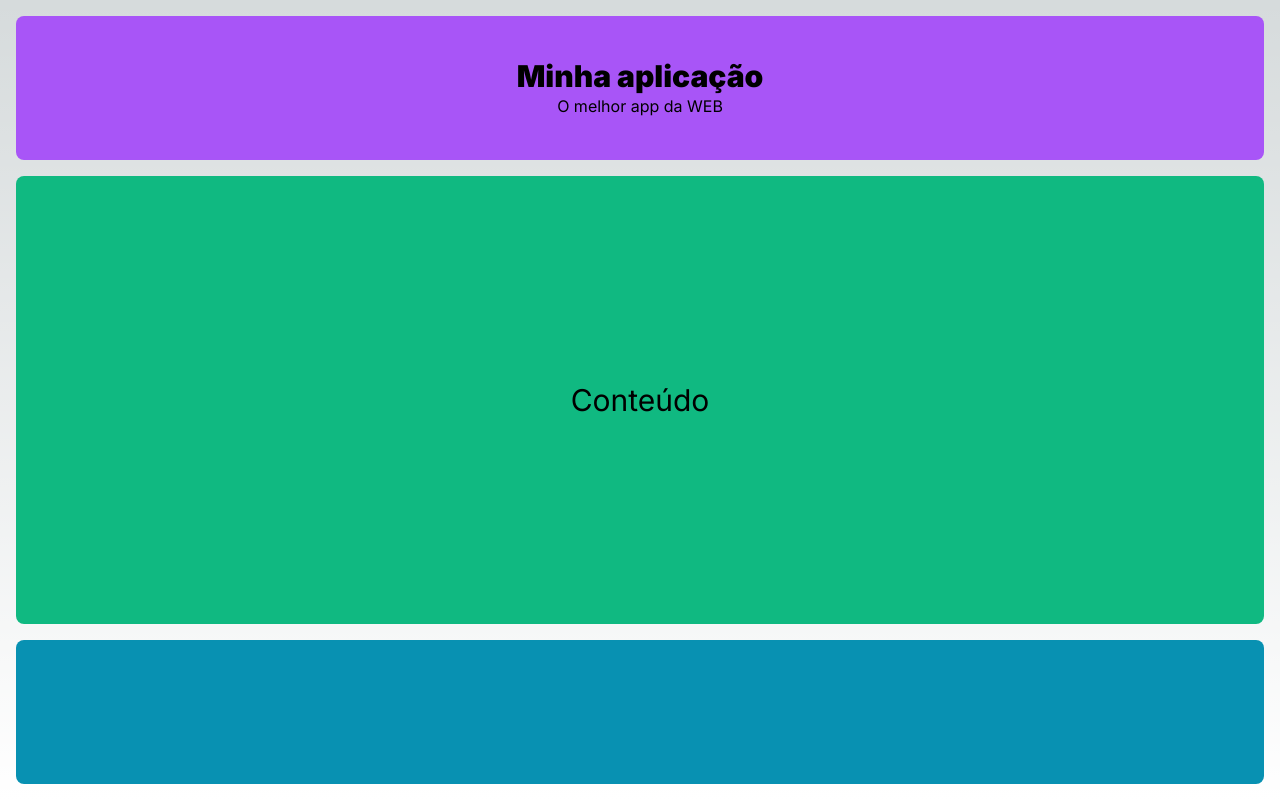
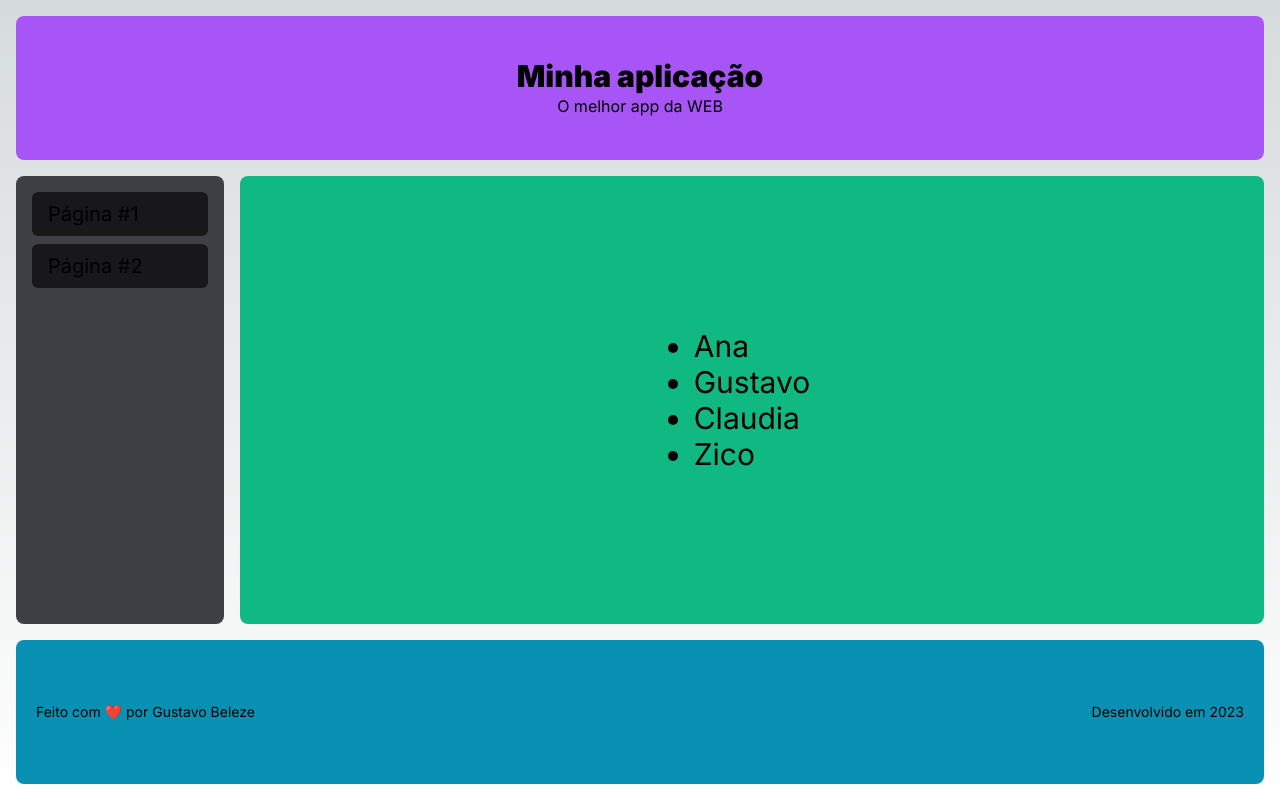
Before and after one commit to Beleze22/react-fundamentos, a Next.js app: page /fundamentos/pagina in a window 1280 px wide. Built offline with nearby package versions, Linux system fonts and the light colour scheme.

Commit message:
Fundamentos de React - Aula 23

```diff
--- a/src/app/fundamentos/pagina/page.tsx
+++ b/src/app/fundamentos/pagina/page.tsx
@@ -1,3 +1,4 @@
+import Menu from "@/components/Menu";
 import Cabecalho from "@/components/cabecalho";
 import Conteudo from "@/components/conteudo";
 import Rodape from "@/components/rodape";
@@ -12,8 +13,21 @@ export default function Page() {
   "
     >
       <Cabecalho titulo="Minha aplicação" subtitulo="O melhor app da WEB" />
-      <Conteudo />
-      <Rodape />
+      <div className="flex flex-1 gap-4">
+        <Menu />
+        <Conteudo>
+          <ul className="list-disc">
+            <li>Ana</li>
+            <li>Gustavo</li>
+            <li>Claudia</li>
+            <li>Zico</li>
+          </ul>
+        </Conteudo>
+      </div>
+      <Rodape
+        autor="Feito com ❤️ por Gustavo Beleze"
+        criadoEm={`Desenvolvido em ${new Date().getFullYear()}`}
+      />
     </div>
   );
 }
--- /dev/null
+++ b/src/components/Menu.tsx
@@ -0,0 +1,15 @@
+import MenuItem from "./MenuItem";
+
+export default function Menu() {
+  return (
+    <div
+      className="
+    flex flex-col justify-start items-center w-52
+    bg-zinc-700 rounded-lg text-3xl p-4 gap-2
+    "
+    >
+      <MenuItem texto="Página #1" url="/fundamentos/pagina" />
+      <MenuItem texto="Página #2" url="/pagina" />
+    </div>
+  );
+}
--- /dev/null
+++ b/src/components/MenuItem.tsx
@@ -0,0 +1,15 @@
+import Link from "next/link";
+
+export default function MenuItem(props: any) {
+  return (
+    <Link
+      href={props.url}
+      className="
+      px-4 py-2
+    bg-zinc-900 text-xl w-full rounded-md
+  "
+    >
+      {props.texto}
+    </Link>
+  );
+}
--- a/src/components/cabecalho.tsx
+++ b/src/components/cabecalho.tsx
@@ -1,5 +1,4 @@
 export default function Cabecalho(props: any) {
-  console.log(props);
   return (
     <div
       className="flex flex-col justify-center items-center
--- a/src/components/conteudo.tsx
+++ b/src/components/conteudo.tsx
@@ -1,9 +1,14 @@
-export default function Conteudo() {
-  return <div className="
+export default function Conteudo(props: any) {
+  console.log(props);
+  return (
+    <div
+      className="
   flex justify-center items-center flex-1
   text-3xl rounded-lg
   bg-emerald-500
-  ">
-    Conteúdo
-  </div>
+  "
+    >
+      {props.children}
+    </div>
+  );
 }
--- /dev/null
+++ b/src/components/pagina.tsx
@@ -0,0 +1,21 @@
+import Menu from "./Menu";
+import Cabecalho from "./cabecalho";
+import Conteudo from "./conteudo";
+import Rodape from "./rodape";
+
+export default function PagComponente(props: any) {
+  console.log(props);
+  return (
+    <div
+      className="
+    flex flex-col h-screen
+    p-5 gap-5
+    bg-black text-white"
+    >
+      <Cabecalho titulo={props.titulo} subtitulo={props.subtitulo} />
+      <Menu />
+      <Conteudo />
+      <Rodape />
+    </div>
+  );
+}
--- a/src/pages/pagina.tsx
+++ b/src/pages/pagina.tsx
@@ -2,6 +2,7 @@ import Cabecalho from "@/components/cabecalho";
 import "../app/globals.css";
 import Conteudo from "@/components/conteudo";
 import Rodape from "@/components/rodape";
+import Menu from "@/components/Menu";
 
 export default function Pagina() {
   const ano = new Date().getFullYear();
@@ -13,7 +14,12 @@ export default function Pagina() {
     bg-black text-white"
     >
       <Cabecalho titulo="Minha página" subtitulo="Estou na pasta Pages!" />
-      <Conteudo />
+      <div className="flex flex-1 gap-5">
+        <Menu />
+        <Conteudo>
+          <button className="bg-blue-500 p-2 rounded-md">Teste</button>
+        </Conteudo>
+      </div>
       <Rodape
         autor="Feito com ❤️ por Gustavo Beleze"
         criadoEm={`Desenvolvido em ${ano}`}
--- /dev/null
+++ b/src/pages/teste.tsx
@@ -0,0 +1,24 @@
+import PagComponente from "@/components/pagina";
+
+export default function Teste() {
+  function renderizarConteudoPag() {
+    return (
+      <div>
+        <ul className="list-disc">
+          <li>Ana</li>
+          <li>Gustavo</li>
+          <li>Claudia</li>
+          <li>Zico</li>
+        </ul>
+      </div>
+    );
+  }
+  return (
+    <div>
+      <PagComponente
+        titulo="Componente Página"
+        subtitulo="Estou usando o componente página"
+      />
+    </div>
+  );
+}
```
